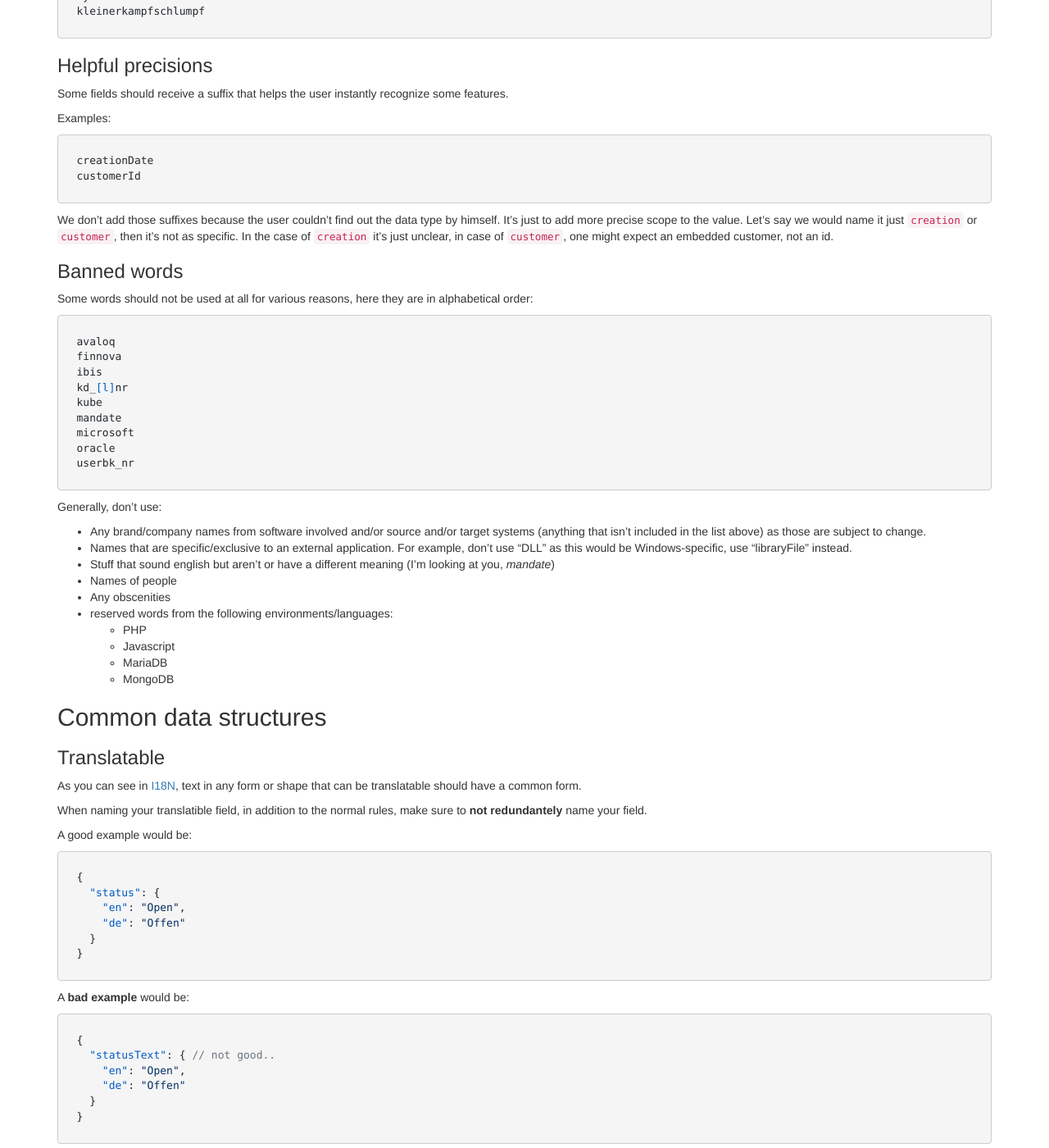
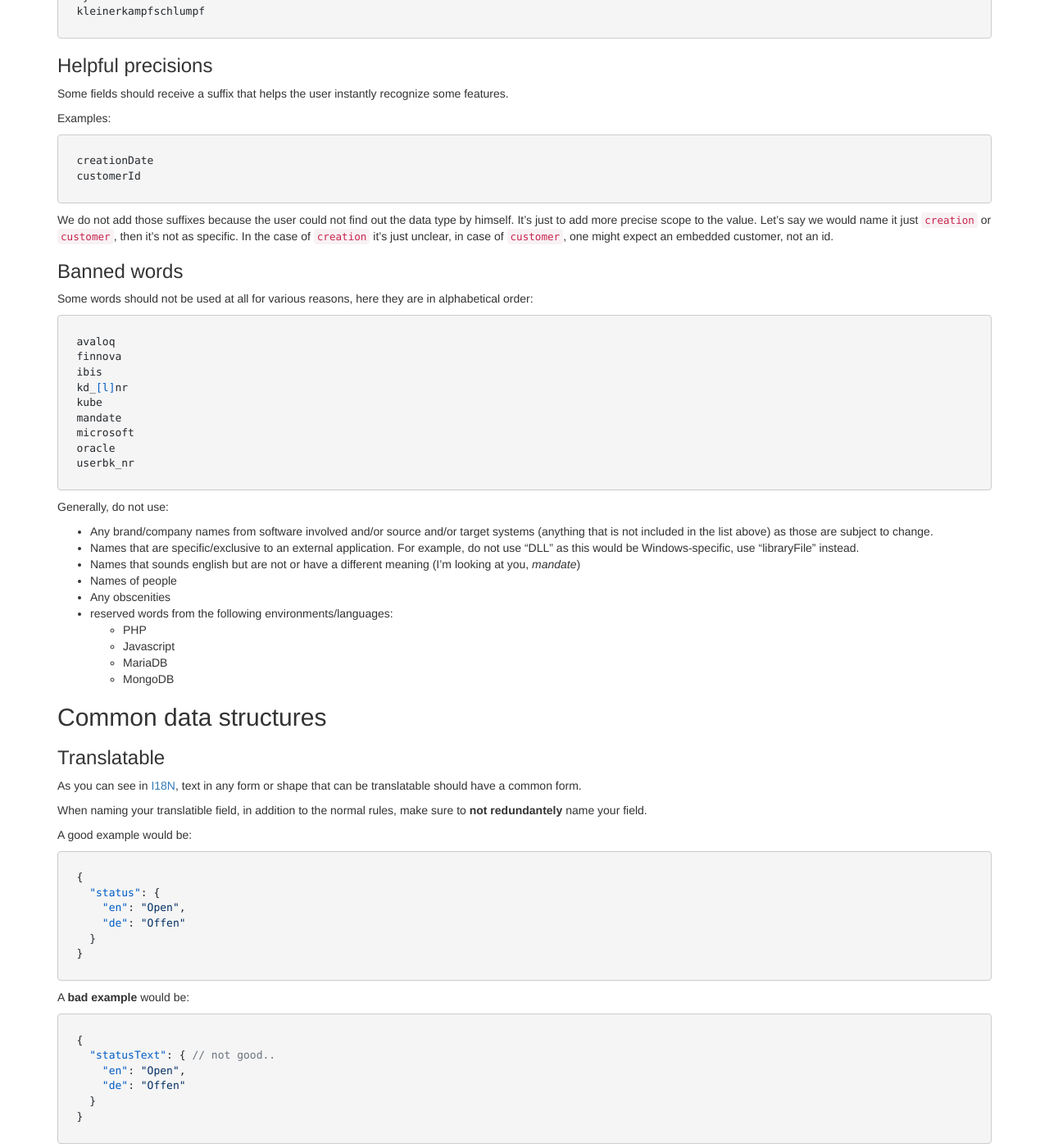
Before and after one commit to gravity-platform/doc, a Jekyll site: the page built from naming.md, in a window 1280 px wide and 1400 px high, scrolled down 1259 px. Shown: the whole window at 82% size. Built offline with Jekyll 4.4.1, drawn with Linux system fonts in a browser that asks for light colours; nearby versions of some CDN libraries; Markdown is read by kramdown in place of the engine named in the settings; some of the changed text lies outside the part shown.

Commit message:
use less contractions
and also be more consistent about using them.

`````diff
--- a/naming.md
+++ b/naming.md
@@ -9,8 +9,8 @@ layout: default
 >
 > -- Phil Karlton
 
-Historically, naming things in IT wasn't considered that important. That was wrong. Naming *is* important.
-If you still didn't realize that, consider this: **You are dead wrong and probably stupid.**
+Historically, naming things in IT was not considered that important. That was wrong. Naming *is* important.
+If you still did not realize that, consider this: **You are dead wrong and probably stupid.**
 
 In this context of services and APIs, naming becomes even more relevant. Logical, structured,
 meaningful and (at best) instantly understandable naming is king. This guide outlines some basic principals
@@ -21,7 +21,7 @@ the platform itself.
 
 ## Basic philosophy
 
-Naming is hard, we all know that. We don't say that those rules outlined here make the best naming of the world or anything.
+Naming is hard, we all know that. We do not say that those rules outlined here make the best naming of the world or anything.
 But an important aspect of naming is consistency. So the main matter is that all involved parties agree on some rules
 regarding the naming to prevent horrible discrepancies in names.
 
@@ -71,7 +71,7 @@ creationDate
 customerId
 ```
 
-We don't add those suffixes because the user couldn't find out the data type by himself.
+We do not add those suffixes because the user could not find out the data type by himself.
 It's just to add more precise scope to the value. Let's say we would name it just `creation` or `customer`,
 then it's not as specific. In the case of `creation` it's just unclear, in case of `customer`, one might
 expect an embedded customer, not an id.
@@ -93,13 +93,13 @@ oracle
 userbk_nr
 ```
 
-Generally, don't use:
+Generally, do not use:
 
-* Any brand/company names from software involved and/or source and/or target systems (anything that isn't
+* Any brand/company names from software involved and/or source and/or target systems (anything that is not
 included in the list above) as those are subject to change.
-* Names that are specific/exclusive to an external application. For example, don't use "DLL" as this
+* Names that are specific/exclusive to an external application. For example, do not use "DLL" as this
 would be Windows-specific, use "libraryFile" instead.
-* Stuff that sound english but aren't or have a different meaning (I'm looking at you, *mandate*)
+* Names that sounds english but are not or have a different meaning (I'm looking at you, *mandate*)
 * Names of people
 * Any obscenities
 * reserved words from the following environments/languages:
@@ -139,7 +139,7 @@ A **bad example** would be:
 }
 ````
 
-Just call it `status` in this example, it's obviously a text. We don't need you to tell us.. keep it simple ;-)
+Just call it `status` in this example, it's obviously a text. We do not need you to tell us.. keep it simple ;-)
 
 ### "A code" (Translatable with additional id)
 
`````
